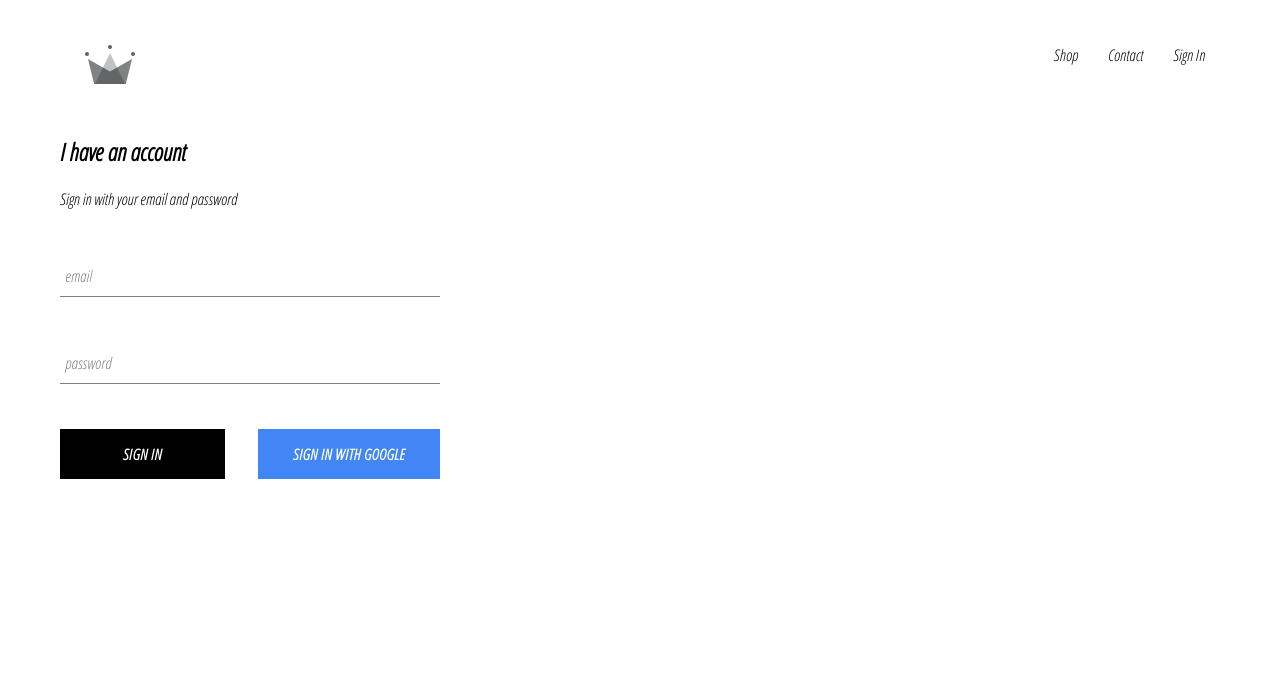
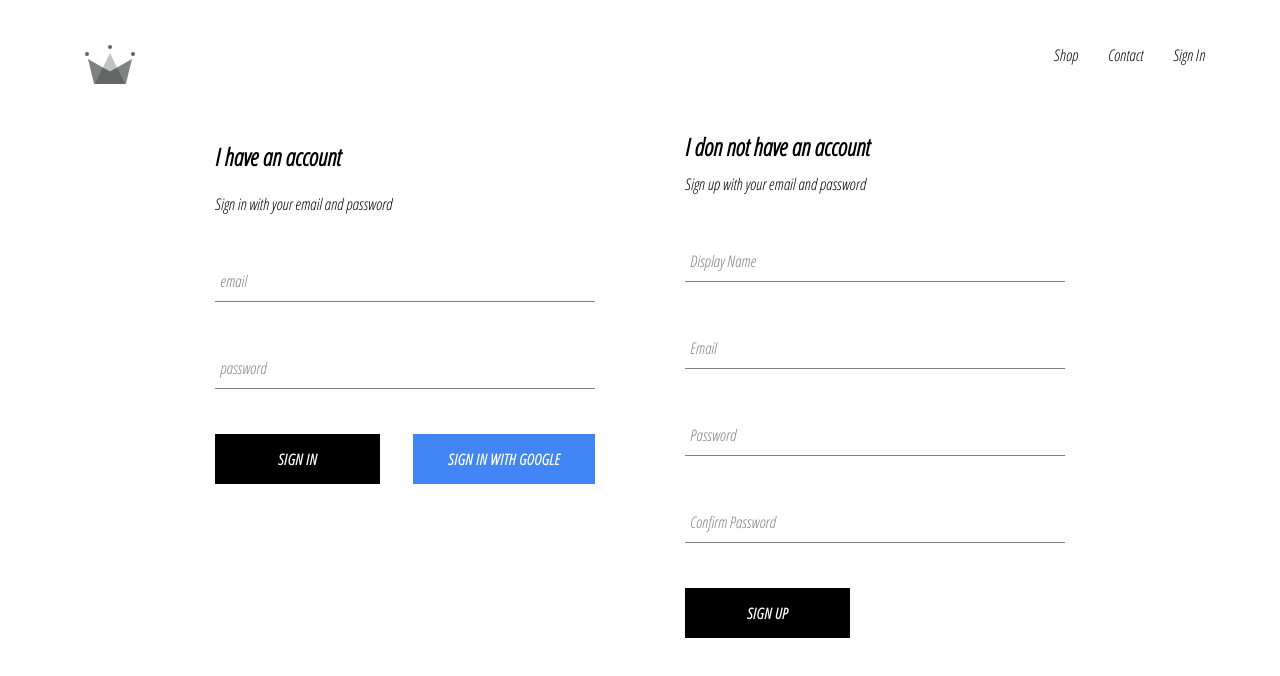
Before and after one commit to Cruzm430/crwn-clothing, a React (Create React App) app: page /signin in a window 1280 px wide. Shown: the top 676 px of the page. Built offline with nearby package versions, Linux system fonts and the light colour scheme; no server answers.

Commit message:
sign in component done

```diff
--- a/src/App.js
+++ b/src/App.js
@@ -30,7 +30,7 @@
               id:snapShot.id,
               ...snapShot.data()
             }
-          }, () => console.log(this.state))
+          })
         })
       }
       else{
--- a/src/Components/SignIn/SignIn.component.jsx
+++ b/src/Components/SignIn/SignIn.component.jsx
@@ -4,7 +4,7 @@
 
 import FormInput from '../FormInput/FormInput.component';
 import CustomButton from '../CustomButton/CustomButton.component';
-import {signInWithGoogle} from '../../firebase/firebase.utils';
+import {signInWithGoogle, auth} from '../../firebase/firebase.utils';
 
 class SignIn extends React.Component{
   constructor(props){
@@ -16,10 +16,18 @@
     }
   }
 
-  handleSubmit = event => {
+  handleSubmit = async event => {
     event.preventDefault();
 
-    this.setState({email:'', password:''})
+    const {email, password} = this.state
+
+    try{
+      await auth.signInWithEmailAndPassword(email,password);
+      this.setState({email:'', password:''})
+    }
+    catch(error){
+      console.log(error)
+    }
   }
 
   handleChange = event =>{
@@ -34,7 +42,7 @@
         <h2>I have an account</h2>
         <span>Sign in with your email and password</span>
 
-        <form>
+        <form onSubmit={this.handleSubmit}>
           <FormInput
           name='email'
           type='email'
--- a/src/Components/SignUp/SignUp.component.jsx
+++ b/src/Components/SignUp/SignUp.component.jsx
@@ -5,9 +5,90 @@
 
 import {auth, createUserProfileDocument} from '../../firebase/firebase.utils';
 
-import './signUp.styles.scss'
+import './SignUp.styles.scss'
 
 class SignUp extends React.Component{
+  constructor(){
+    super();
+
+    this.state = {
+      displayName: '',
+      email: '',
+      password:'',
+      confirmPassword:''
+    }
+  }
+
+  handleSubmit = async event =>{
+    event.preventDefault();
+
+    const {displayName, email, password, confirmPassword} = this.state
+
+    if(password !== confirmPassword){
+      alert(`passwords don't match`);
+      return;
+    }
+
+    try{
+      const {user} = await auth.createUserWithEmailAndPassword(email, password);
+
+      await createUserProfileDocument(user,{displayName});
+
+      this.setState({
+      displayName: '',
+      email: '',
+      password:'',
+      confirmPassword:''})
+    }catch(error){
+      console.log(error)
+    }
+  }
+
+  handleChange = event =>{
+    const {name, value} = event.target;
+    this.setState({[name]:value})
+  }
+
+  render(){
+    const {displayName, email, password, confirmPassword} = this.state
+    return(
+      <div className='sign-up'>
+        <h2 className='title'>I don not have an account</h2>
+        <span>Sign up with your email and password</span>
+        <form className='sign-up-form' onSubmit={this.handleSubmit}>
+          <FormInput
+            type='text'
+            name='displayName'
+            value={displayName}
+            onChange={this.handleChange}
+            label='Display Name'
+            required/>
+          <FormInput
+            type='email'
+            name='email'
+            value={email}
+            onChange={this.handleChange}
+            label='Email'
+            required/>
+          <FormInput
+            type='password'
+            name='password'
+            value={password}
+            onChange={this.handleChange}
+            label='Password'
+            required/>
+          <FormInput
+            type='password'
+            name='confirmPassword'
+            value={confirmPassword}
+            onChange={this.handleChange}
+            label='Confirm Password'
+            required/>
+            <CustomButton type='submit'>Sign Up</CustomButton>
+        </form>
+      </div>
+    )
+  }
 
 }
 
--- a/src/Components/SignUp/SignUp.styles.scss
+++ b/src/Components/SignUp/SignUp.styles.scss
@@ -0,0 +1,9 @@
+.sign-up{
+  display:flex;
+  flex-direction: column;
+  width:380px;
+
+  .title{
+    margin: 10px 0;
+  }
+}
--- a/src/Pages/SignInAndSignUp/SignInAndSignUp.component.jsx
+++ b/src/Pages/SignInAndSignUp/SignInAndSignUp.component.jsx
@@ -3,10 +3,12 @@
 import './SignInAndSignUp.styles.scss';
 
 import SignIn from '../../Components/SignIn/SignIn.component'
+import SignUp from '../../Components/SignUp/SignUp.component';
 
 const SignInAndSignUp = () =>(
   <div className='sign-in-and-sign-up'>
     <SignIn/>
+    <SignUp/>
   </div>
 )
 
--- a/src/Pages/SignInAndSignUp/SignInAndSignUp.styles.scss
+++ b/src/Pages/SignInAndSignUp/SignInAndSignUp.styles.scss
@@ -0,0 +1,6 @@
+.sign-in-and-sign-up{
+  width: 850px;
+  display:flex;
+  justify-content:space-between;
+  margin:30px auto;
+}
```
